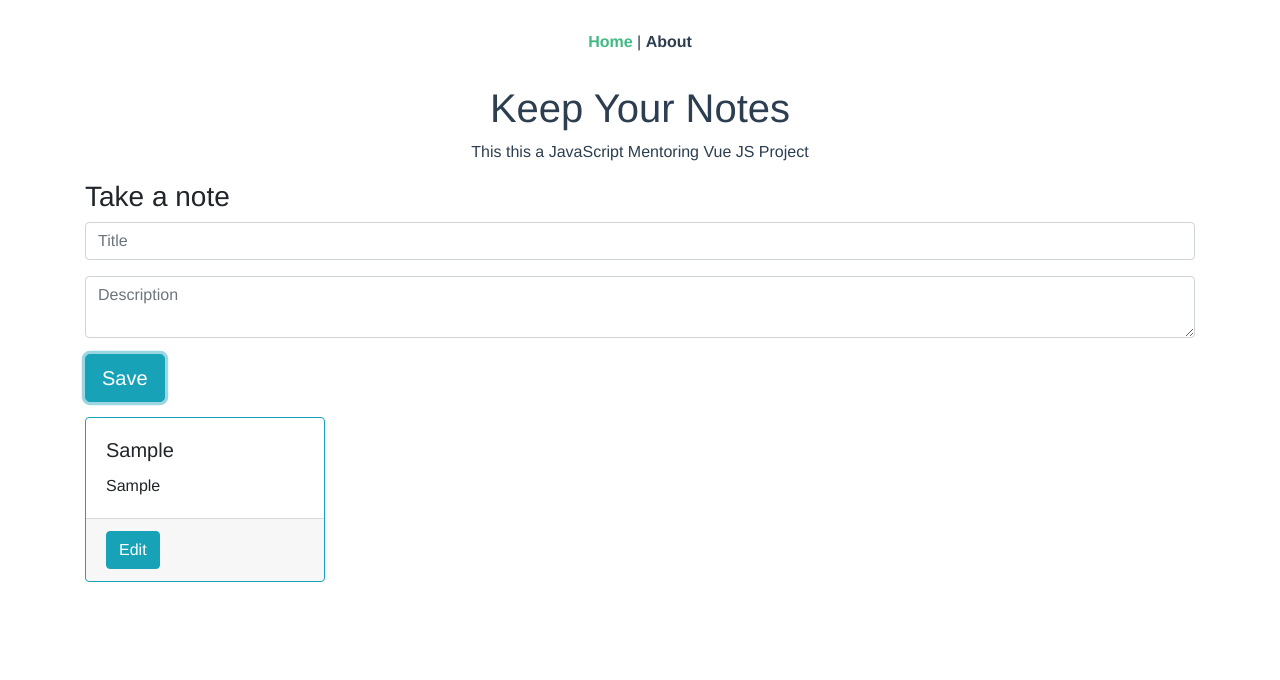
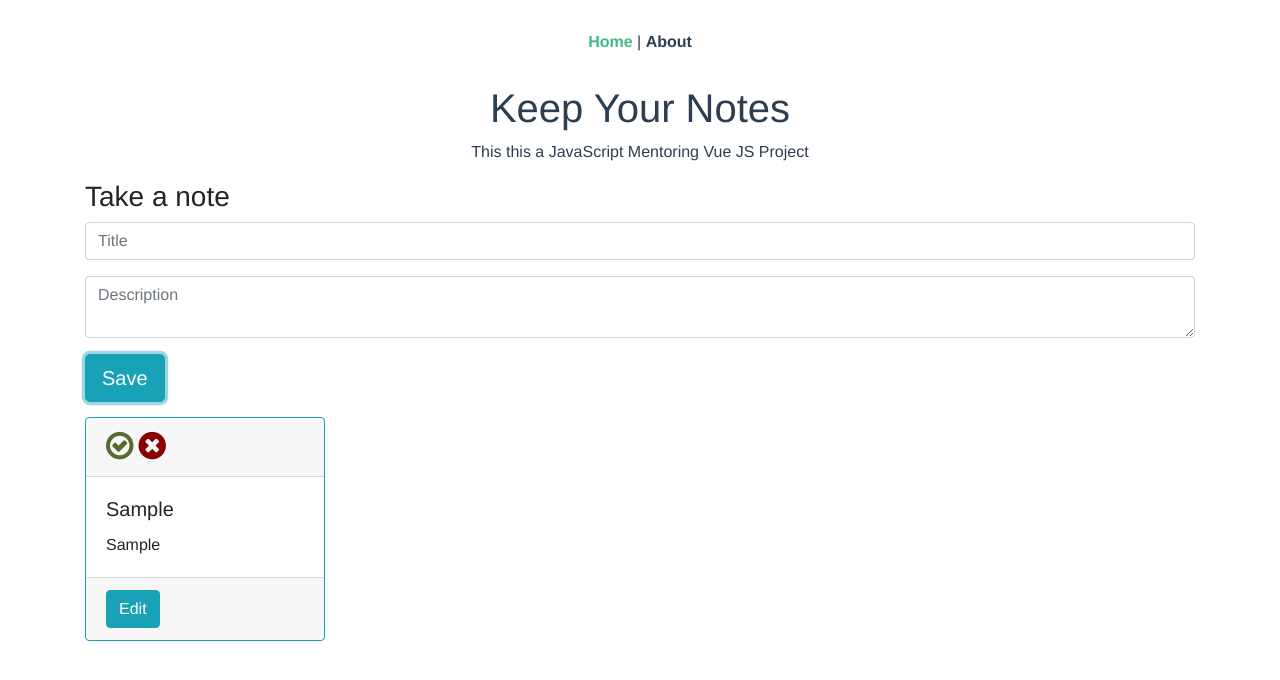
Before and after one commit to NataliaMarkova/javascript-mentoring-vuejs-sample-project, a Vue app: page /#/ in a window 1280 px wide. Both pictures are taken after typing "Sample", "Sample" into the empty fields and a click on the button "Save". Shown: the top 680 px of the page. Built offline with nearby package versions, Linux system fonts and the light colour scheme.

Commit message:
Add font-awesome; implement 'mak as done' and 'remove' functionality

```diff
--- a/package.json
+++ b/package.json
@@ -33,6 +33,7 @@
     "chai": "^4.1.2",
     "eslint": "^5.8.0",
     "eslint-plugin-vue": "^5.0.0",
+    "font-awesome": "^4.7.0",
     "less": "^3.0.4",
     "less-loader": "^4.1.0",
     "typescript": "~3.1.1",
--- a/src/components/Notes.vue
+++ b/src/components/Notes.vue
@@ -12,7 +12,12 @@
       <button type="submit" v-on:click.prevent="addNote" class="btn btn-info btn-lg" >Save</button>
     </form>
     <div class="card-deck">
-      <div class="card border-info" v-for="note in notes" :key=note.id>
+      <div class="card border-info" v-for="(note, index) in notes" :key=note.index>
+        <div class="card-header">
+          <span v-show="!note.done" v-on:click="markAsDone(index)" class="fa fa-check-circle-o fa-2x" aria-hidden="true" data-toggle="tooltip" title="Mark as done" />
+          <i v-show="note.done" class="fa fa-check-circle fa-2x" aria-hidden="true"></i>
+          <i class="fa fa-times-circle fa-2x" v-on:click="remove(index)" aria-hidden="true" data-toggle="tooltip" title="Remove"></i>
+        </div>
         <NoteComponent v-bind:note="note"></NoteComponent>
         <div class="card-footer">
           <div class="btn-toolbar" role="toolbar">
@@ -65,6 +70,17 @@ export default {
     },
     validateForm: function(): boolean {
       return this.title.trim().length + this.description.trim().length > 0;
+    },
+    markAsDone : function(index: number) :void {
+      const notes: Array<Note> = this.notes;
+      notes[index].done = true;
+      this.notes = notes;
+
+    },
+    remove : function(index: number) :void {
+      const notes: Array<Note> = this.notes;
+      notes.splice(index, 1);
+      this.notes = notes;
     }
   }
 }
@@ -80,6 +96,24 @@ export default {
   margin-right: 10px;
 }
 .error {
-  color: red;
+  color: darkred;
 }
+
+.fa-check-circle-o {
+  color: darkolivegreen;
+}
+
+.fa-check-circle {
+  color: green;
+}
+
+.fa-times-circle {
+  color:darkred;
+
+}
+
+.fa {
+  margin-right: 5px;
+}
+
 </style>
--- a/src/main.ts
+++ b/src/main.ts
@@ -4,6 +4,7 @@ import router from './router'
 import store from './store'
 import 'bootstrap'
 import 'bootstrap/dist/css/bootstrap.min.css'
+import 'font-awesome/css/font-awesome.min.css'
 
 Vue.config.productionTip = false
 
--- a/src/types.ts
+++ b/src/types.ts
@@ -1,8 +1,10 @@
 export class Note {
   title?: string;
   description?: string;
+  done: boolean;
   constructor(title: string, description: string) {
     this.title = title;
     this.description = description;
+    this.done = false;
   }
 };
```
Also changed, not shown: 1 other file (tests, documents, lock files or other folders). Lines whose indentation alone changed are shown as unchanged.
